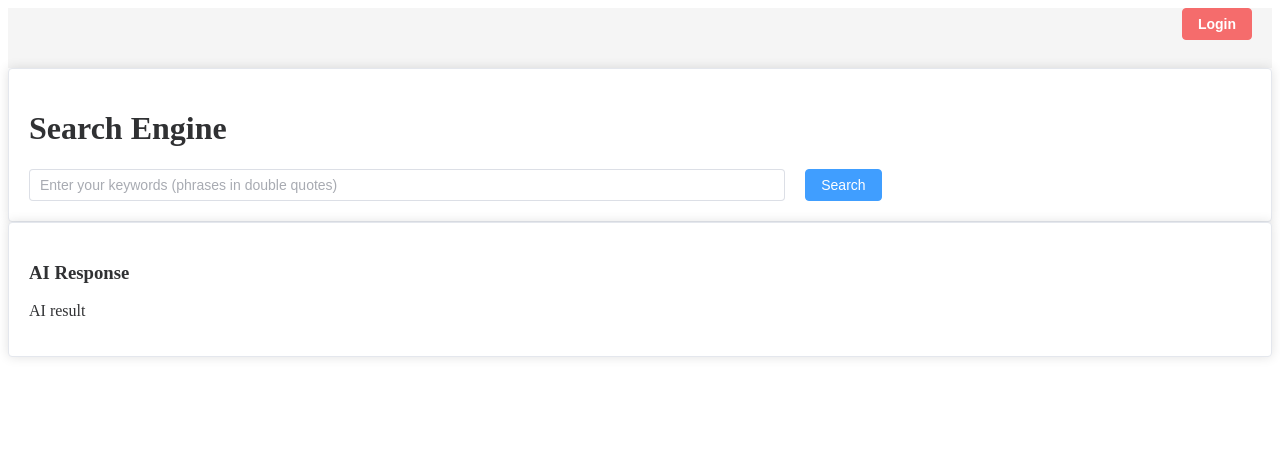
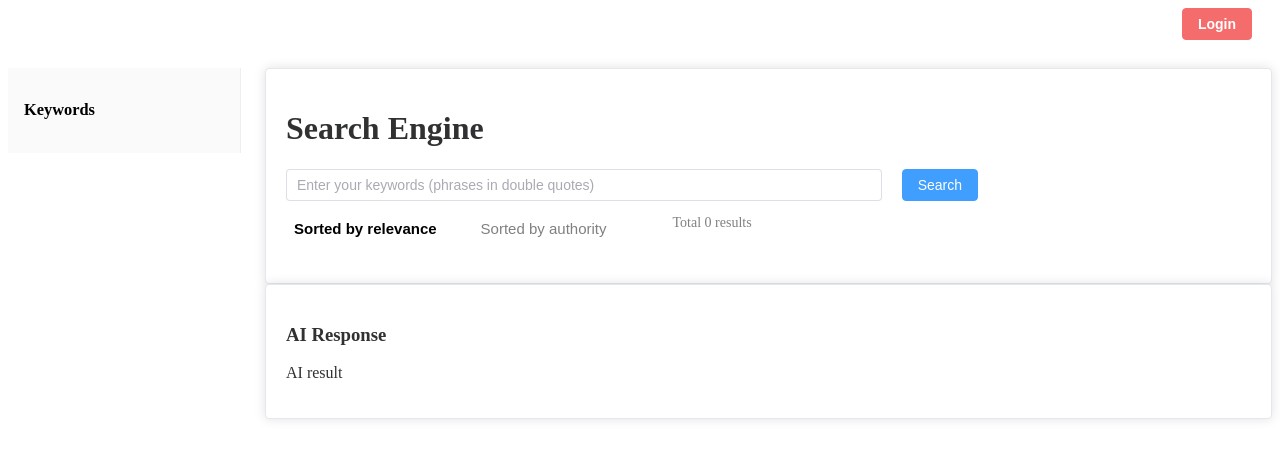
Before and after one commit to Isabell0z/SearchEngine, a Vue app in the folder frontend/: page /search in a window 1280 px wide. Shown: the top 458 px of the page. Built offline with nearby package versions, Linux system fonts and the light colour scheme.

Commit message:
侧面keyword+排序(relevence|authority)+top按钮

```diff
--- a/frontend/src/App.vue
+++ b/frontend/src/App.vue
@@ -56,9 +56,13 @@ export default {
 </script>
 
 <style scoped>
+:root {
+  --el-header-height: 20px; /* 设置头部的高度为 80px */
+}
 .header-container {
-  padding: 0 20px;
-  background-color: #f5f5f5;
+  padding: 0 0px;
+  margin: 0 20px;
+  height: var(--el-header-height) !important;
 }
 
 .greeting {
--- a/frontend/src/components/SearchResult.vue
+++ b/frontend/src/components/SearchResult.vue
@@ -43,7 +43,7 @@
           size="small"
           class="mb-1"
         >
-          {{ word }} (frequency: {{ freq }})
+           {{ freq }}
         </el-tag>
       </div>
     </div>
--- a/frontend/src/views/Search.vue
+++ b/frontend/src/views/Search.vue
@@ -1,4 +1,27 @@
 <template>
+  <div class="page-layout">
+    <!-- 左侧筛选栏 -->
+    <aside class="sidebar">
+      <h3>Keywords</h3>
+      <div v-for="keyword in allKeywords" :key="keyword">
+        <label>
+          <input
+            type="checkbox"
+            :value="keyword"
+            v-model="selectedKeywords"
+          />
+          {{ keyword }}
+        </label>
+      </div>
+    </aside>
+    <main class="main-content">
+      <button
+    v-show="showBackToTop"
+    class="back-to-top"
+    @click="scrollToTop"
+  >
+    Top
+  </button>
   <div class="max-w-5xl mx-auto py-10 px-6">
     <el-card class="p-6 shadow-lg">
       <h1 class="text-3xl font-semibold text-center mb-6">Search Engine</h1>
@@ -17,6 +40,21 @@
         <el-button type="primary" @click="search"> Search </el-button>
         </el-col>
       </el-row>
+      <div class="sort-buttons">
+        <button
+        :class="{ active: sortBy === 'relevance' }"
+        @click="sortBy = 'relevance'"
+      >
+      Sorted by relevance
+      </button>
+      <button
+        :class="{ active: sortBy === 'credibility' }"
+        @click="sortBy = 'credibility'"
+      >
+      Sorted by authority
+      </button>
+      <p class="result-count"> Total {{ results.length }} results</p>
+    </div>
     </el-card>
     <div v-if="aiResult" class="mt-8">
       <el-card class="p-4 rounded-lg border border-gray-200">
@@ -42,12 +80,15 @@
 
     <el-empty v-else-if="searched" description="No results found." class="mt-10" />
   </div>
+</main>
+</div>
 
 </template>
 
 <script setup>
 import { computed } from 'vue';
-import { ref, onMounted } from 'vue'
+import { watch } from 'vue'
+import { ref, onMounted, onUnmounted } from 'vue'
 import { useAuthStore } from '@/stores/auth'
 import SearchResult from '@/components/SearchResult.vue'
 const aiResult = ref("AI result");
@@ -58,11 +99,60 @@ const searched = ref(false)
 const history = ref([])
 const itemsPerPage = 10;
 const currentPage = ref(1);
+const sortBy = ref('relevance')
+const allKeywords = computed(() => {
+  const keywordsSet = new Set()  // 使用 Set 去重
+  // 遍历 results 数据，获取每个 result 的 content.keyword
+  results.value.forEach(result => {
+    if (result.content && Array.isArray(result.content.keywords)) {
+      result.content.keywords.forEach(keyword => {
+        keywordsSet.add(keyword)  // 添加到 Set 中，自动去重
+      })
+    }
+  })
+  return Array.from(keywordsSet)  // 将 Set 转换为数组并返回
+})
+watch(results, (newResults) => {
+  console.log("Results updated:", newResults)
+  console.log("All keywords updated:", allKeywords.value)  // 打印新的 allKeywords
+})
+const selectedKeywords = ref([])
+const showBackToTop = ref(false)
+
+const handleScroll = () => {
+  showBackToTop.value = window.scrollY > 300
+}
+
+const scrollToTop = () => {
+  window.scrollTo({ top: 0, behavior: 'smooth' })
+}
+
+onMounted(() => {
+  window.addEventListener('scroll', handleScroll)
+})
+onUnmounted(() => {
+  window.removeEventListener('scroll', handleScroll)
+})
 const paginatedResults = computed(() => {
   const start = (currentPage.value - 1) * itemsPerPage;
   const end = start + itemsPerPage;
-  return results.value.slice(start, end);
+  return filteredResults.value.slice(start, end);
 });
+const filteredResults = computed(() => {
+  let filtered = results.value
+
+  if (selectedKeywords.value.length > 0) {
+    filtered = filtered.filter(item =>
+      selectedKeywords.value.every(k => item.content.keywords.includes(k))
+    )
+  }
+
+  if (sortBy.value === 'relevance') {
+    return [...filtered].sort((a, b) => b.relevance - a.relevance)
+  } else {
+    return [...filtered].sort((a, b) => b.credibility - a.credibility)
+  }
+})
 const handlePageChange = (page) => {
   currentPage.value = page;
   window.scrollTo(0, 0);
@@ -143,11 +233,43 @@ const search = async () => {
 </script>
 
 <style scoped>
+.page-layout {
+  display: flex;
+  gap: 24px;
+  align-items: flex-start;
+  padding: 0 0px;
+}
+.sidebar {
+  width: 200px;
+  min-width: 180px;
+  padding: 16px;
+  border-right: 1px solid #eee;
+  background-color: #fafafa;
+  font-size: 14px;
+}
+.main-content {
+  flex: 1;
+}
+.sort-buttons {
+  display: flex;
+  align-items: center;
+  gap: 16px;
+  margin-bottom: 1rem;
+}
+
 .search-container {
   display: flex;
   align-items: center;
 }
-
+.result-count {
+  color: gray;
+  font-size: 14px;
+  margin-left: 30px;
+  display: flex;
+  align-items: center;
+  gap: 32px;
+  margin-bottom: 1rem;
+}
 .search-input {
   flex-grow: 1; /* Allow input to take up remaining space */
   margin-right: 10px; /* Space between input and button */
@@ -160,7 +282,16 @@ const search = async () => {
 .el-autocomplete-suggestion {
   z-index: 9999 !important;
 }
-
+.sort-buttons button {
+  background: none;
+  border: none;
+  font-size: 15px;
+  color: grey;
+  cursor: pointer;
+  margin-right: 12px;
+  padding: 4px 8px;
+  margin-top: 10px;
+}
 </style>
 
 <style scoped>
@@ -170,4 +301,30 @@ const search = async () => {
   justify-content: center;
   margin-top: 1.5rem;
 }
+
+.sort-buttons button.active {
+  color: black;
+  font-weight: bold;
+}
+
+.back-to-top {
+  position: fixed;
+  bottom: 50px;
+  right: 30px;
+  background-color: #409eff;
+  color: white;
+  border: none;
+  border-radius: 50%;
+  width: 50px;
+  height: 50px;
+  font-size: 18px;
+  cursor: pointer;
+  box-shadow: 0 4px 8px rgba(0, 0, 0, 0.2);
+  z-index: 999;
+  transition: opacity 0.3s ease;
+}
+
+.back-to-top:hover {
+  background-color: #66b1ff;
+}
 </style>
```
Also changed, not shown: 1 other file (tests, documents, lock files or other folders).
